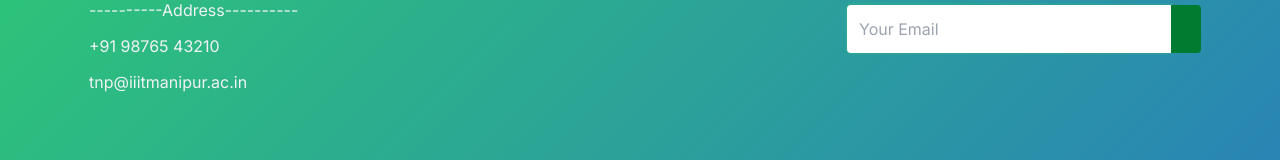
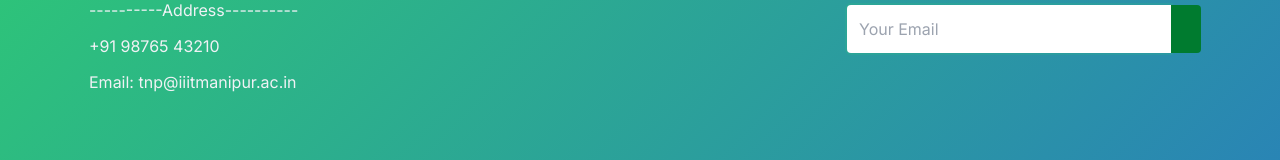
Before and after one commit to Pseudophoenix/TnPWeb, a React (Vite) app in the folder frontend/: page / in a window 1280 px wide. Shown: the part 1042-1202 px from the top of the page. Built offline with nearby package versions, Linux system fonts and the light colour scheme.

Commit message:
Email updated

```diff
--- a/frontend/src/includes/Header.jsx
+++ b/frontend/src/includes/Header.jsx
@@ -225,7 +225,7 @@ const Header = () => {
       <div className="header-top">
         <div className="header-contact">
           <a href="tel:+919876543210"><span>Call Us:</span> +91 98765 43210</a>
-          <a href="mailto:tnp@university.ac.in"><span>Email:</span> tnp@iiitmanipur.ac.in</a>
+          <a href="mailto:tnp@iiitmanipur.ac.in"><span>Email:</span> tnp@iiitmanipur.ac.in</a>
         </div>
         <div className="header-actions">
 
--- a/frontend/src/includes/Tail.jsx
+++ b/frontend/src/includes/Tail.jsx
@@ -33,7 +33,7 @@ const Tail = () => {
             </div>
             <div className="contact-item">
               <i className="fa-solid fa-envelope"></i>
-              <span>tnp@iiitmanipur.ac.in</span>
+              <a href="mailto:tnp@iiitmanipur.ac.in"><span>Email:</span> tnp@iiitmanipur.ac.in</a>
             </div>
           </div>
         </div>
```
